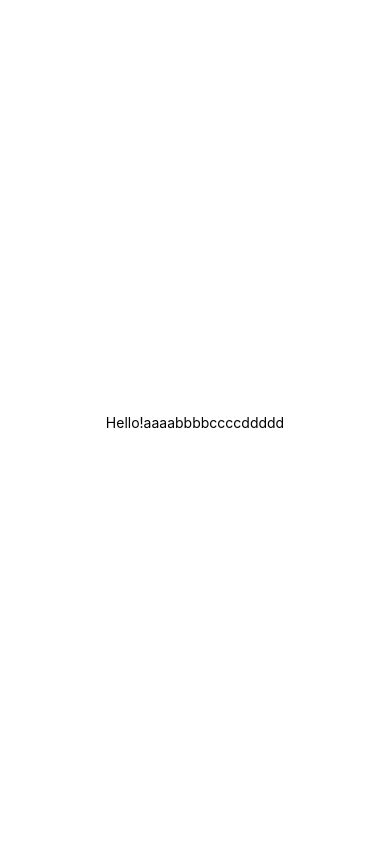
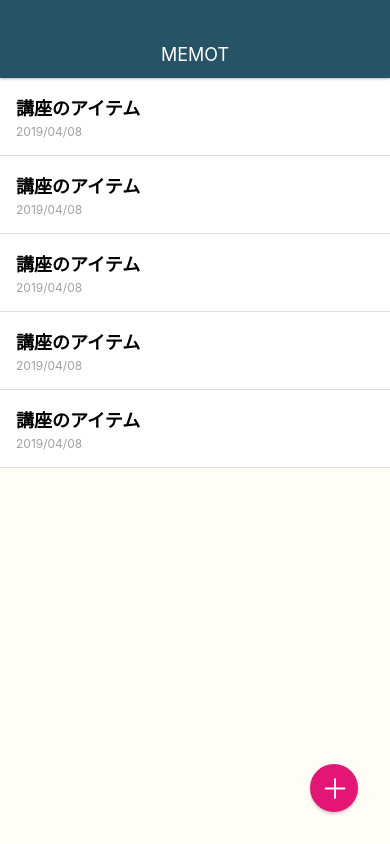
Before and after one commit to sozoworks/MemoApp, a React Native app: screen / in a window 390 px wide. Built offline with nearby package versions, Linux system fonts and the light colour scheme.

Commit message:
Create MemoList

```diff
--- a/App.js
+++ b/App.js
@@ -5,7 +5,46 @@
   render() {
     return (
       <View style={styles.container}>
-        <Text>Hello!aaaabbbbccccddddd</Text>
+
+        <View style={styles.appbar}>
+          <View>
+            <Text style={styles.appbarTitle}>MEMOT</Text>
+          </View>
+        </View>
+
+        <View style={styles.memoList}>
+
+          <View style={styles.memoListItem}>
+            <Text style={styles.memoTitle}>講座のアイテム</Text>
+            <Text style={styles.memoDate}>2019/04/08</Text>
+          </View>
+
+          <View style={styles.memoListItem}>
+            <Text style={styles.memoTitle}>講座のアイテム</Text>
+            <Text style={styles.memoDate}>2019/04/08</Text>
+          </View>
+
+          <View style={styles.memoListItem}>
+            <Text style={styles.memoTitle}>講座のアイテム</Text>
+            <Text style={styles.memoDate}>2019/04/08</Text>
+          </View>
+
+          <View style={styles.memoListItem}>
+            <Text style={styles.memoTitle}>講座のアイテム</Text>
+            <Text style={styles.memoDate}>2019/04/08</Text>
+          </View>
+
+          <View style={styles.memoListItem}>
+            <Text style={styles.memoTitle}>講座のアイテム</Text>
+            <Text style={styles.memoDate}>2019/04/08</Text>
+          </View>
+
+        </View>
+
+        <View style={styles.memoAddButton}>
+          <Text style={styles.memoAddButtonTitle}>＋</Text>
+        </View>
+
       </View>
     );
   }
@@ -14,8 +53,71 @@
 const styles = StyleSheet.create({
   container: {
     flex: 1,
-    backgroundColor: '#fff',
+    backgroundColor: '#FFFDF6',
     alignItems: 'center',
     justifyContent: 'center',
   },
+  memoAddButton: {
+    position: 'absolute',
+    bottom: 32,
+    right: 32,
+    width: 48,
+    height: 48,
+    backgroundColor: '#E31676',
+    borderRadius: 24,
+    justifyContent: 'center',
+    alignItems: 'center',
+    shadowColor: '#000',
+    shadowOffset: { width: 0, height: 2 },
+    shadowOpacity: 0.2,
+    shadowRadius: 3,
+    zIndex: 10,
+  },
+  memoAddButtonTitle: {
+    lineHeight: 28,
+    fontSize: 28,
+    marginLeft: 2,
+    marginTop: 2,
+    color: '#FFF',
+  },
+  memoList: {
+    width: '100%',
+    flex: 1,
+    paddingTop: 78,
+  },
+  memoListItem: {
+    padding: 16,
+    borderBottomWidth: 1,
+    borderBottomColor: '#ddd',
+    backgroundColor: '#FFF',
+  },
+  memoTitle: {
+    fontSize: 18,
+    marginBottom: 4,
+    fontWeight: 'bold',
+  },
+  memoDate: {
+    fontSize: 12,
+    color: '#a2a2a2',
+  },
+  appbar: {
+    position: 'absolute',
+    top: 0,
+    left: 0,
+    right: 0,
+    height: 78,
+    paddingTop: 30,
+    backgroundColor: '#265366',
+    justifyContent: 'center',
+    alignItems: 'center',
+    shadowColor: '#000',
+    shadowOffset: { width: 0, height: 0 },
+    shadowOpacity: 0.5,
+    shadowRadius: 3,
+    zIndex: 10,
+  },
+  appbarTitle: {
+    color: '#FFF',
+    fontSize: 18,
+  },
 });
```
Also changed, not shown: src/elements/BodyText.js (added, +23 -0 lines), .eslintrc.json.
